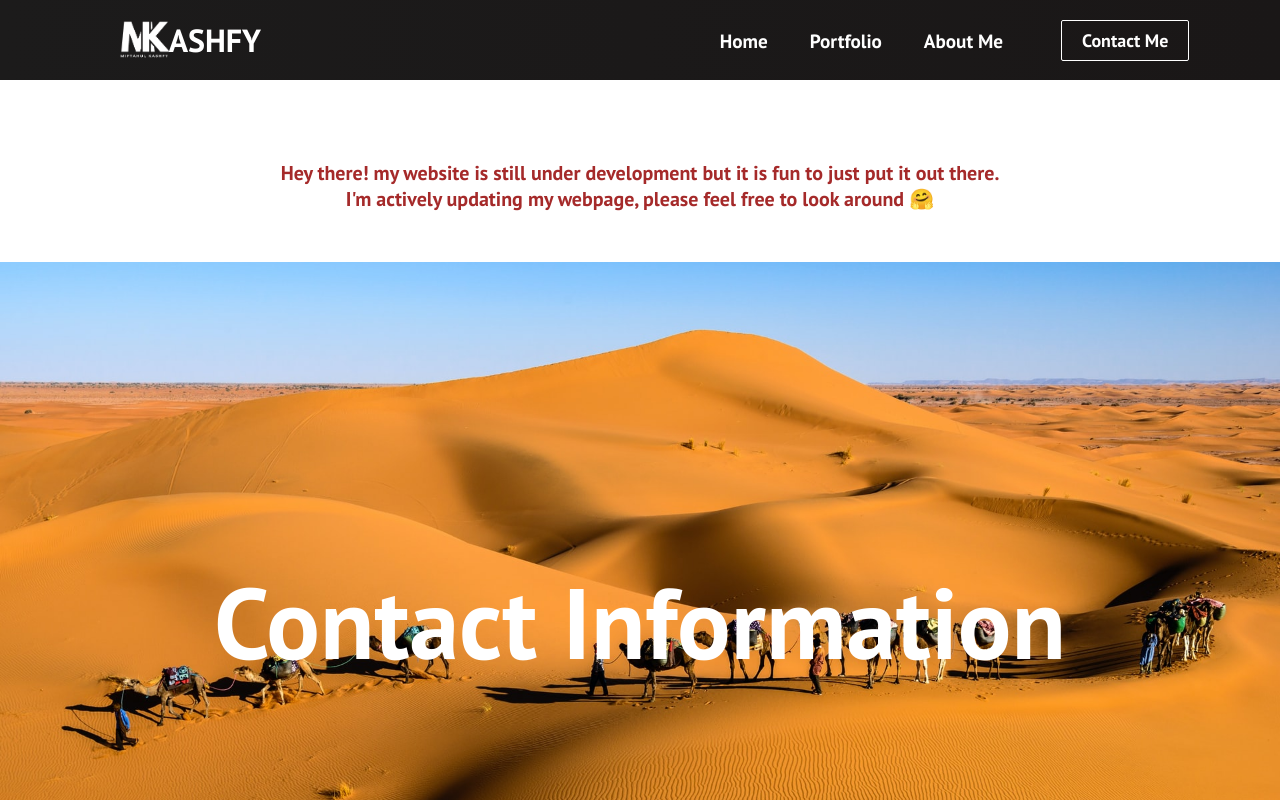
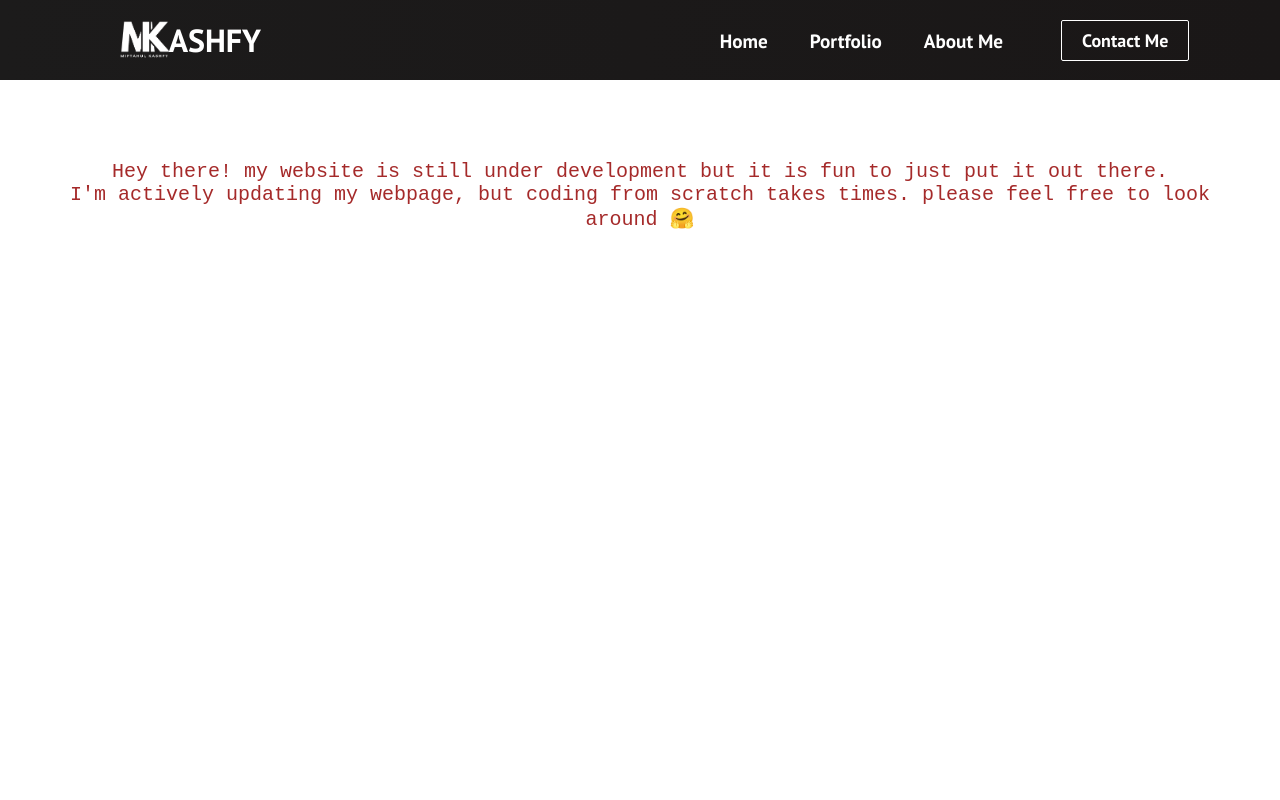
Before and after one commit to mjkashfy/kashfy-website, a React (Create React App) app: page /contactMe in a window 1280 px wide. Shown: the top 800 px of the page. Built offline with nearby package versions, Linux system fonts and the light colour scheme.

Commit message:
under dev message

```diff
--- a/src/components/Cards.js
+++ b/src/components/Cards.js
@@ -7,7 +7,7 @@ function Cards() {
     <div className='cards'>
         <p>
           Hey there! my website is still under development - some pages are not completed yet.
-          I'm actively updating my webpage, please feel free to look around 🤗
+          I'm actively updating my webpage, but coding from scratch takes times. Please feel free to look around 🤗
         </p>
 
       <h1>Check out these sections below!</h1>
--- a/src/components/pages/AboutMe.js
+++ b/src/components/pages/AboutMe.js
@@ -8,17 +8,13 @@ import '../../App.css';
 function AboutMe() {
   return (
 
-    <div className='aboutMe1'>
+
       <section className='message'>
         <p>
           Hey there! my website is still under development but it is fun to just put it out there.
           <br />I'm actively updating my webpage, please feel free to look around 🤗
         </p>
         </section>
-      <h1 className='aboutMe'>About Me</h1>
-
-
-    </div>
   );
 }
 
--- a/src/components/pages/ContactMe.js
+++ b/src/components/pages/ContactMe.js
@@ -7,17 +7,13 @@ import '../../App.css';
 function ContactMe() {
   return (
 
-    <div className='aboutMe1'>
       <section className='message'>
         <p>
           Hey there! my website is still under development but it is fun to just put it out there.
-          <br />I'm actively updating my webpage, please feel free to look around 🤗
+          <br />I'm actively updating my webpage, but coding from scratch takes times. please feel free to look around 🤗
         </p>
         </section>
-        <h1 className='contactMe'>Contact Information</h1>
 
-
-    </div>
   );
 }
 
--- a/src/components/pages/Portfolio.css
+++ b/src/components/pages/Portfolio.css
@@ -23,6 +23,7 @@
     color: brown;
     text-align: center;
     padding: 50px;
+    font-family: 'Courier New', Courier, monospace;
   }
 
   .section h1 {
--- a/src/components/pages/Portfolio.js
+++ b/src/components/pages/Portfolio.js
@@ -4,12 +4,11 @@ import './Portfolio.css'; // Import your custom CSS for styling
 
 function Portfolio() {
   return (
-
     <div className='portfolio-container'>
         <section className='message'>
         <p>
           Hey there! my website is still under development but it is fun to just put it out there.
-          I'm actively updating my webpage, please feel free to look around 🤗
+          <br />I'm actively updating my webpage, but coding from scratch takes times. please feel free to look around 🤗
         </p>
         </section>
       <section className='section'>
```
